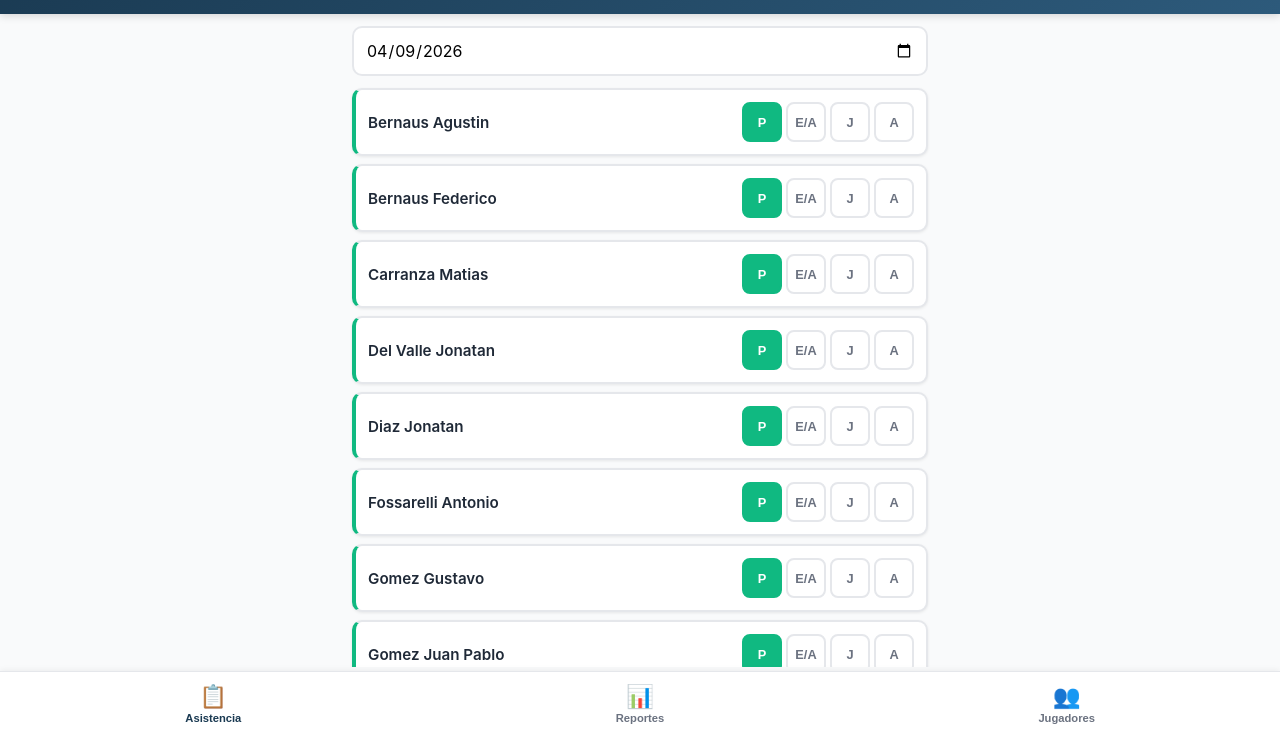
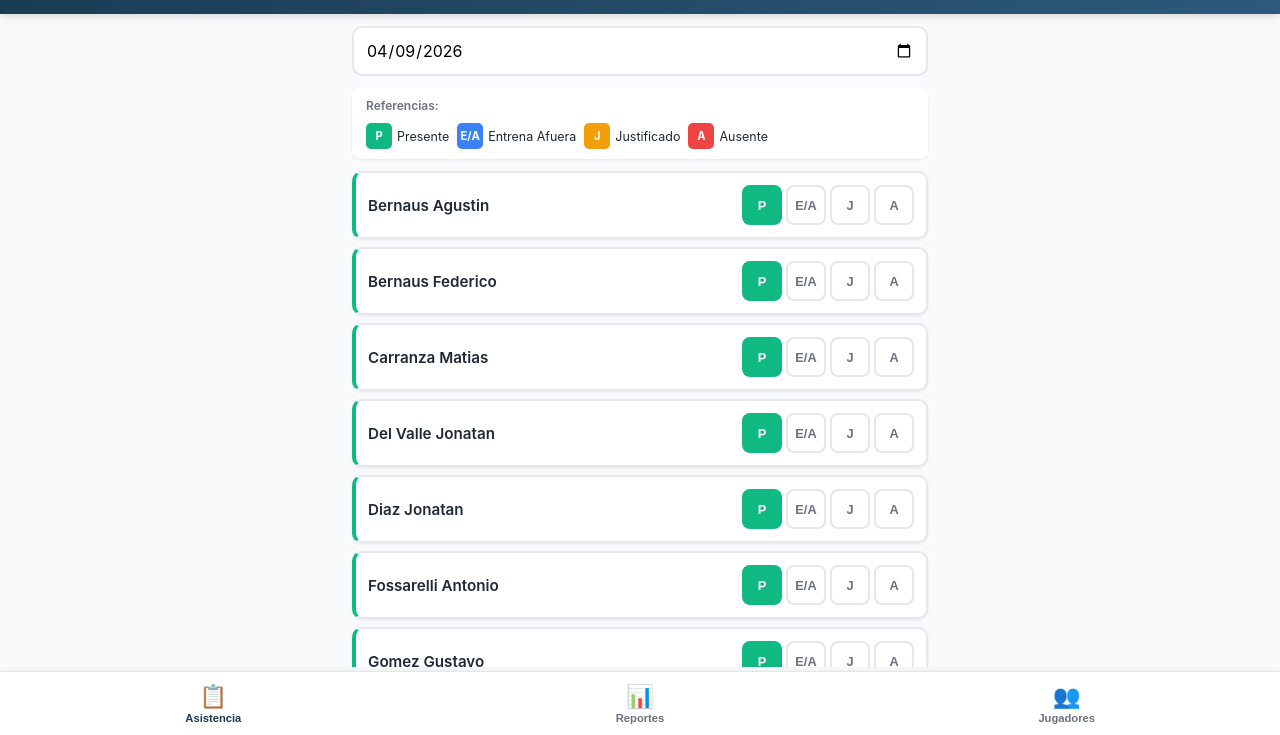
Before and after one commit to manuellena5/asistencias_app, a plain HTML site: page asistencias_app.html in a window 1280 px wide. Shown: the part 65-800 px from the top of the page. Drawn offline with Linux system fonts and the light colour scheme.

Commit message:
leyenda sobre tipo de asistencia

```diff
--- a/asistencias_app.html
+++ b/asistencias_app.html
@@ -138,6 +138,13 @@ body{display:flex;flex-direction:column;padding-bottom:68px}
   <!-- ===== FORM ===== -->
   <div id="scr-form" class="screen active">
     <input type="date" id="att-date" class="date-input">
+    <div style="display:flex;flex-wrap:wrap;gap:8px;margin-bottom:12px;background:#fff;border-radius:8px;padding:10px 14px;box-shadow:0 1px 3px rgba(0,0,0,0.08)">
+      <span style="font-size:.75rem;color:#6b7280;font-weight:600;width:100%;margin-bottom:2px">Referencias:</span>
+      <span style="display:inline-flex;align-items:center;gap:5px;font-size:.78rem;color:#1f2937"><span style="display:inline-flex;width:26px;height:26px;border-radius:5px;align-items:center;justify-content:center;font-size:.7rem;font-weight:700;color:#fff;background:#10b981">P</span> Presente</span>
+      <span style="display:inline-flex;align-items:center;gap:5px;font-size:.78rem;color:#1f2937"><span style="display:inline-flex;width:26px;height:26px;border-radius:5px;align-items:center;justify-content:center;font-size:.7rem;font-weight:700;color:#fff;background:#3b82f6">E/A</span> Entrena Afuera</span>
+      <span style="display:inline-flex;align-items:center;gap:5px;font-size:.78rem;color:#1f2937"><span style="display:inline-flex;width:26px;height:26px;border-radius:5px;align-items:center;justify-content:center;font-size:.7rem;font-weight:700;color:#fff;background:#f59e0b">J</span> Justificado</span>
+      <span style="display:inline-flex;align-items:center;gap:5px;font-size:.78rem;color:#1f2937"><span style="display:inline-flex;width:26px;height:26px;border-radius:5px;align-items:center;justify-content:center;font-size:.7rem;font-weight:700;color:#fff;background:#ef4444">A</span> Ausente</span>
+    </div>
     <div id="att-list"></div>
     <button class="btn btn-primary" id="btn-save" onclick="saveAttendance()">Guardar Asistencia</button>
   </div>
```
